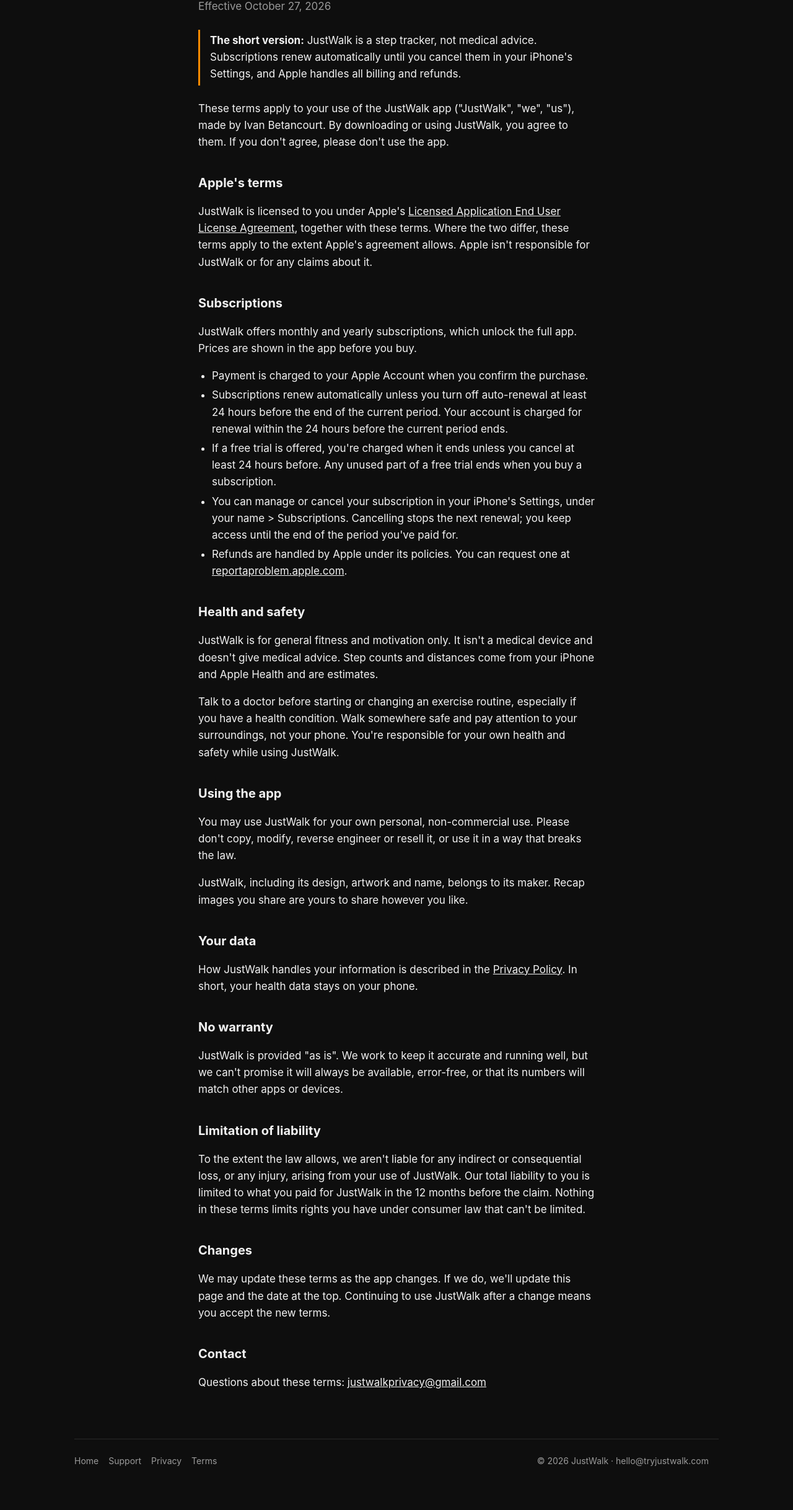
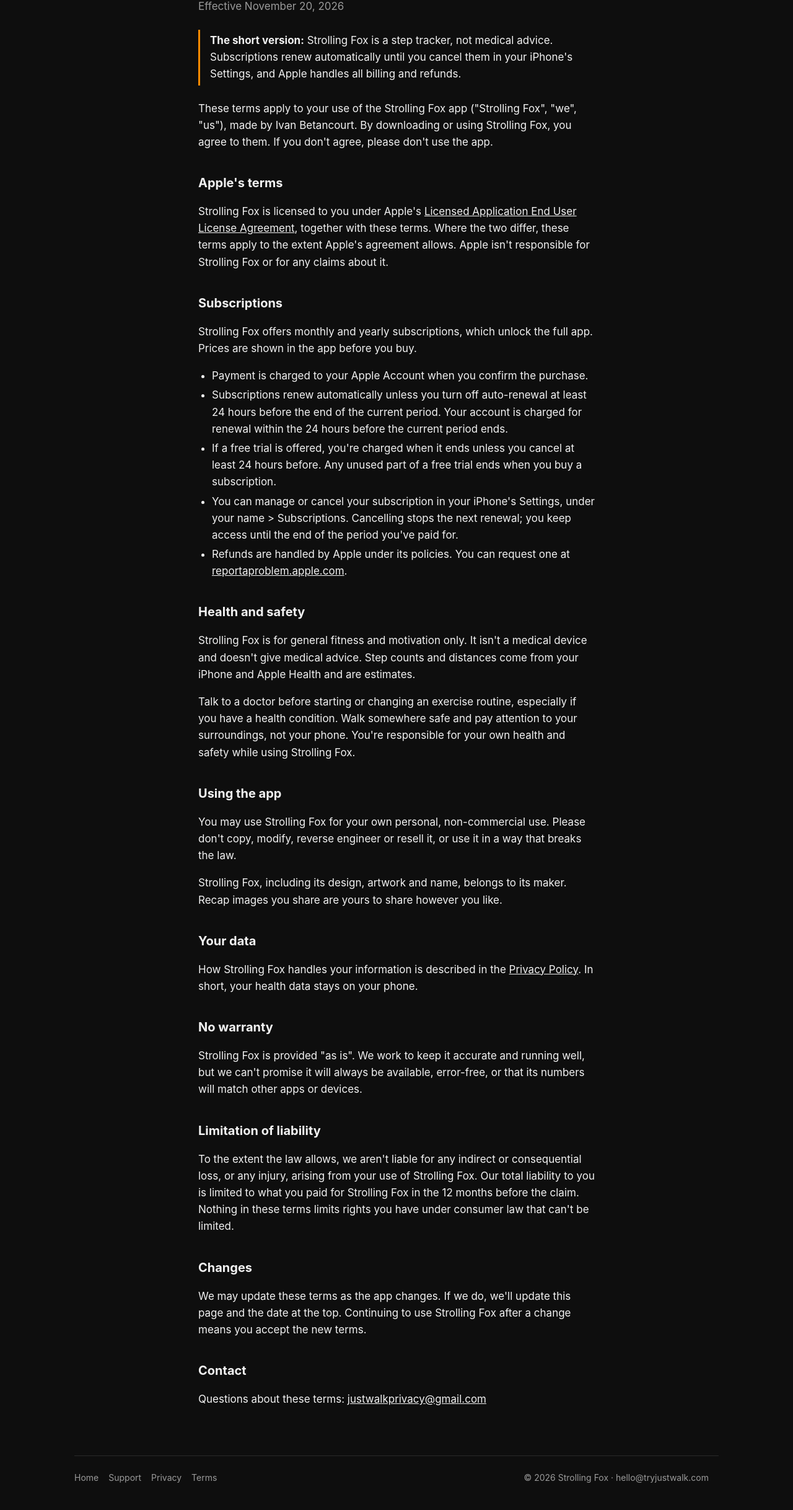
Before and after one commit to ivanbetancxurt/tryjustwalk, a plain HTML site: page terms.html in a window 1280 px wide. Shown: the part 176-2612 px from the top of the page at 62% size. Before the commit the page ends 2585 px from the top, so only its background shows below. Drawn offline with Linux system fonts and the light colour scheme.

Commit message:
Rename user-facing product name to Strolling Fox
Update titles, meta, and page text. Domains, emails, and URLs are unchanged.

```diff
--- a/terms.html
+++ b/terms.html
@@ -1,39 +1,39 @@
 <!doctype html><html lang="en"><head><meta charset="utf-8"><meta name="viewport" content="width=device-width,initial-scale=1">
-<title>Terms of Use — JustWalk</title><meta name="description" content="JustWalk turns your daily steps into a journey through stunning illustrated worlds. Make every walk a journey.">
+<title>Terms of Use - Strolling Fox</title><meta name="description" content="Strolling Fox turns your daily steps into a journey through stunning illustrated worlds. Make every walk a journey.">
 <meta name="theme-color" content="#0e0e0e"><link rel="icon" href="img/favicon.png"><link rel="apple-touch-icon" href="img/icon.png">
-<meta property="og:title" content="JustWalk — Make every walk a journey"><meta property="og:image" content="https://tryjustwalk.com/img/park.jpg">
+<meta property="og:title" content="Strolling Fox - Make every walk a journey"><meta property="og:image" content="https://tryjustwalk.com/img/park.jpg">
 <meta name="apple-itunes-app" content="app-id=6825459763"><link rel="stylesheet" href="style.css"></head><body>
-<div class="wrap"><header class="nav"><a class="brand" href="index.html">JustWalk</a><nav><a href="support.html">Support</a><a href="privacy.html">Privacy</a></nav></header></div>
+<div class="wrap"><header class="nav"><a class="brand" href="index.html">Strolling Fox</a><nav><a href="support.html">Support</a><a href="privacy.html">Privacy</a></nav></header></div>
 <main class="doc">
 
-      <div class="brand">JustWalk</div>
+      <div class="brand">Strolling Fox</div>
       <h1>Terms of Use</h1>
-      <p class="date">Effective October 27, 2026</p>
+      <p class="date">Effective November 20, 2026</p>
 
       <p class="summary">
-        <strong>The short version:</strong> JustWalk is a step tracker, not medical advice.
+        <strong>The short version:</strong> Strolling Fox is a step tracker, not medical advice.
         Subscriptions renew automatically until you cancel them in your iPhone's Settings, and
         Apple handles all billing and refunds.
       </p>
 
       <p>
-        These terms apply to your use of the JustWalk app ("JustWalk", "we", "us"), made by Ivan
-        Betancourt. By downloading or using JustWalk, you agree to them. If you don't agree, please
+        These terms apply to your use of the Strolling Fox app ("Strolling Fox", "we", "us"), made by Ivan
+        Betancourt. By downloading or using Strolling Fox, you agree to them. If you don't agree, please
         don't use the app.
       </p>
 
       <h2>Apple's terms</h2>
       <p>
-        JustWalk is licensed to you under Apple's
+        Strolling Fox is licensed to you under Apple's
         <a href="https://www.apple.com/legal/internet-services/itunes/dev/stdeula/"
           >Licensed Application End User License Agreement</a
         >, together with these terms. Where the two differ, these terms apply to the extent
-        Apple's agreement allows. Apple isn't responsible for JustWalk or for any claims about it.
+        Apple's agreement allows. Apple isn't responsible for Strolling Fox or for any claims about it.
       </p>
 
       <h2>Subscriptions</h2>
       <p>
-        JustWalk offers monthly and yearly subscriptions, which unlock the full app. Prices are
+        Strolling Fox offers monthly and yearly subscriptions, which unlock the full app. Prices are
         shown in the app before you buy.
       </p>
       <ul>
@@ -60,35 +60,35 @@
 
       <h2>Health and safety</h2>
       <p>
-        JustWalk is for general fitness and motivation only. It isn't a medical device and doesn't
+        Strolling Fox is for general fitness and motivation only. It isn't a medical device and doesn't
         give medical advice. Step counts and distances come from your iPhone and Apple Health and
         are estimates.
       </p>
       <p>
         Talk to a doctor before starting or changing an exercise routine, especially if you have a
         health condition. Walk somewhere safe and pay attention to your surroundings, not your
-        phone. You're responsible for your own health and safety while using JustWalk.
+        phone. You're responsible for your own health and safety while using Strolling Fox.
       </p>
 
       <h2>Using the app</h2>
       <p>
-        You may use JustWalk for your own personal, non-commercial use. Please don't copy, modify,
+        You may use Strolling Fox for your own personal, non-commercial use. Please don't copy, modify,
         reverse engineer or resell it, or use it in a way that breaks the law.
       </p>
       <p>
-        JustWalk, including its design, artwork and name, belongs to its maker. Recap images you
+        Strolling Fox, including its design, artwork and name, belongs to its maker. Recap images you
         share are yours to share however you like.
       </p>
 
       <h2>Your data</h2>
       <p>
-        How JustWalk handles your information is described in the
+        How Strolling Fox handles your information is described in the
         <a href="./">Privacy Policy</a>. In short, your health data stays on your phone.
       </p>
 
       <h2>No warranty</h2>
       <p>
-        JustWalk is provided "as is". We work to keep it accurate and running well, but we can't
+        Strolling Fox is provided "as is". We work to keep it accurate and running well, but we can't
         promise it will always be available, error-free, or that its numbers will match other
         apps or devices.
       </p>
@@ -96,15 +96,15 @@
       <h2>Limitation of liability</h2>
       <p>
         To the extent the law allows, we aren't liable for any indirect or consequential loss, or
-        any injury, arising from your use of JustWalk. Our total liability to you is limited to
-        what you paid for JustWalk in the 12 months before the claim. Nothing in these terms
+        any injury, arising from your use of Strolling Fox. Our total liability to you is limited to
+        what you paid for Strolling Fox in the 12 months before the claim. Nothing in these terms
         limits rights you have under consumer law that can't be limited.
       </p>
 
       <h2>Changes</h2>
       <p>
         We may update these terms as the app changes. If we do, we'll update this page and the
-        date at the top. Continuing to use JustWalk after a change means you accept the new terms.
+        date at the top. Continuing to use Strolling Fox after a change means you accept the new terms.
       </p>
 
       <h2>Contact</h2>
@@ -112,6 +112,6 @@
         Questions about these terms:
         <a href="mailto:justwalkprivacy@gmail.com">justwalkprivacy@gmail.com</a>
       </p>
-      <footer>JustWalk · <a href="./">Privacy Policy</a></footer>
+      <footer>Strolling Fox · <a href="./">Privacy Policy</a></footer>
     </main>
-<div class="wrap"><footer class="site"><div><a href="index.html">Home</a><a href="support.html">Support</a><a href="privacy.html">Privacy</a><a href="terms.html">Terms</a></div><div>© 2026 JustWalk · <a href="mailto:hello@tryjustwalk.com">hello@tryjustwalk.com</a></div></footer></div></body></html>
+<div class="wrap"><footer class="site"><div><a href="index.html">Home</a><a href="support.html">Support</a><a href="privacy.html">Privacy</a><a href="terms.html">Terms</a></div><div>© 2026 Strolling Fox · <a href="mailto:hello@tryjustwalk.com">hello@tryjustwalk.com</a></div></footer></div></body></html>
```
Also changed, not shown: index.html (+8 -8 lines), privacy.html (+17 -17 lines), support.html (+9 -9 lines).
